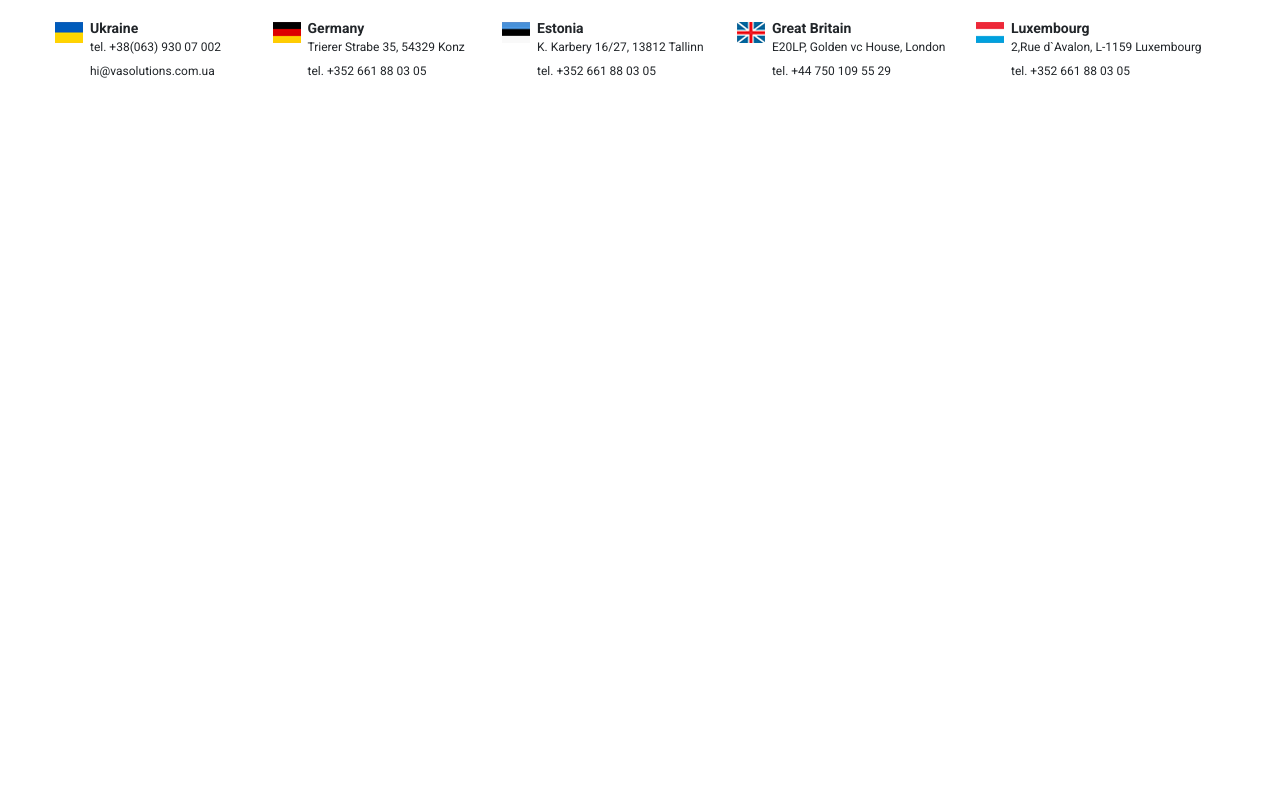
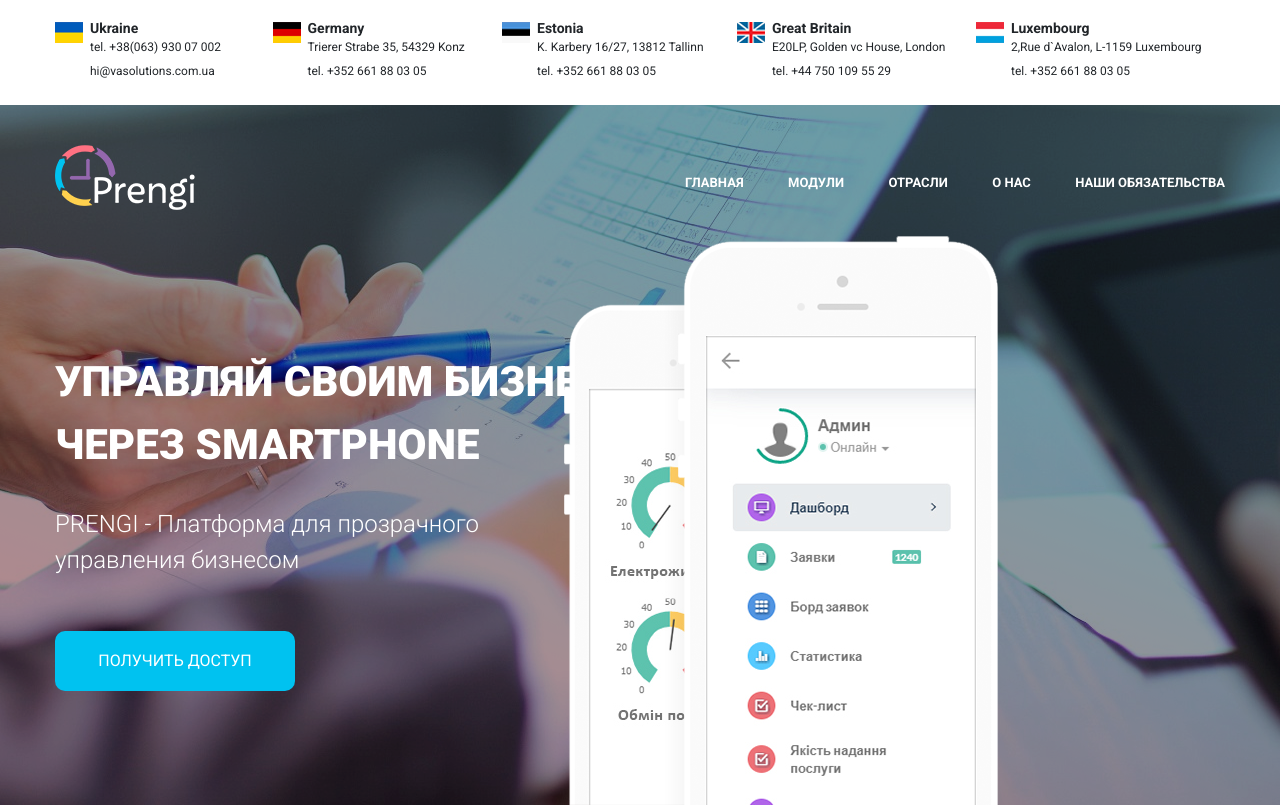
Before and after one commit to AndreyTheWeb/Pengi, a plain HTML site: page src/index.html in a window 1280 px wide. Drawn offline with Linux system fonts and the light colour scheme.

Commit message:
second day

```diff
--- a/src/index.html
+++ b/src/index.html
@@ -66,6 +66,32 @@
             </div>
         </div>
     </header>
+    <section class="main">
+        <div class="container">
+            <div class="main__logo">
+                <img src="icons/logo.png" alt="logo">
+            </div>
+            <nav>
+                <ul>
+                    <li><a href="#">Главная</a></li>
+                    <li><a href="#">Модули</a></li>
+                    <li><a href="#">Отрасли</a></li>
+                    <li><a href="#">О нас</a></li>
+                    <li><a href="#">Наши обязательства</a></li>
+                </ul>
+            </nav>
+            <h2>
+                Управляй своим бизнесом через Smartphone
+            </h2>
+            <h3>
+                PRENGI - Платформа для прозрачного управления бизнесом
+            </h3>
+            <button class="btn">Получить доступ</button>
+            <div class="main__phone">
+                <img src="icons/phone.png" alt="phone">
+            </div>
+        </div>
+    </section>
 </body>
 
 </html>
--- a/src/sass/base/_variables.scss
+++ b/src/sass/base/_variables.scss
@@ -0,0 +1 @@
+$main-color: #00c2f0;
--- /dev/null
+++ b/src/sass/blocks/_buttons.scss
@@ -0,0 +1,11 @@
+.btn {
+    height: 60px;
+    width: 240px;
+    background: $main-color;
+    padding: 0px 25px;
+    border-radius: 10px;
+    font-size: 16px;
+    border: none;
+    color: #ffffff;
+    text-transform: uppercase;
+}
--- /dev/null
+++ b/src/sass/blocks/_main.scss
@@ -0,0 +1,53 @@
+.main {
+    min-height: 700px;
+    background: url('/src/img/headbg.png') no-repeat center/cover;
+    position: relative;
+    &__logo {
+        display: inline-block;
+        padding-top: 40px;
+    }
+    nav {
+        display: block;
+        margin-top: 65px;
+        float: right;
+        ul {
+            width: 540px;
+            margin-bottom: 0px;
+            display: flex;
+            justify-content: space-between;
+            list-style-type: none;
+            li {
+                a {
+                    font-weight: bold;
+                    font-size: 13px;
+                    text-transform: uppercase;
+                    color: #ffffff;
+                    text-decoration: none;
+                }
+            }
+        }
+    }
+    h2 {
+        margin-top: 140px;
+        text-transform: uppercase;
+        color: #ffffff;
+        font-size: 42px;
+        font-weight: 900;
+        width: 700px;
+    }
+    h3 {
+        margin-top: 30px;
+        color: #ffffff;
+        font-size: 24px;
+        font-weight: 300;
+        width: 500px;
+    }
+    .btn {
+        margin-top: 45px;
+    }
+    &__phone {
+        position: absolute;
+        bottom: 0px;
+        right: 22%;
+    }
+}
--- a/src/sass/style.scss
+++ b/src/sass/style.scss
@@ -13,3 +13,5 @@
 }
 
 @import 'blocks/countries';
+@import 'blocks/main';
+@import 'blocks/buttons';
```
Also changed, not shown: src/css/style.min.css, 1 other file.
